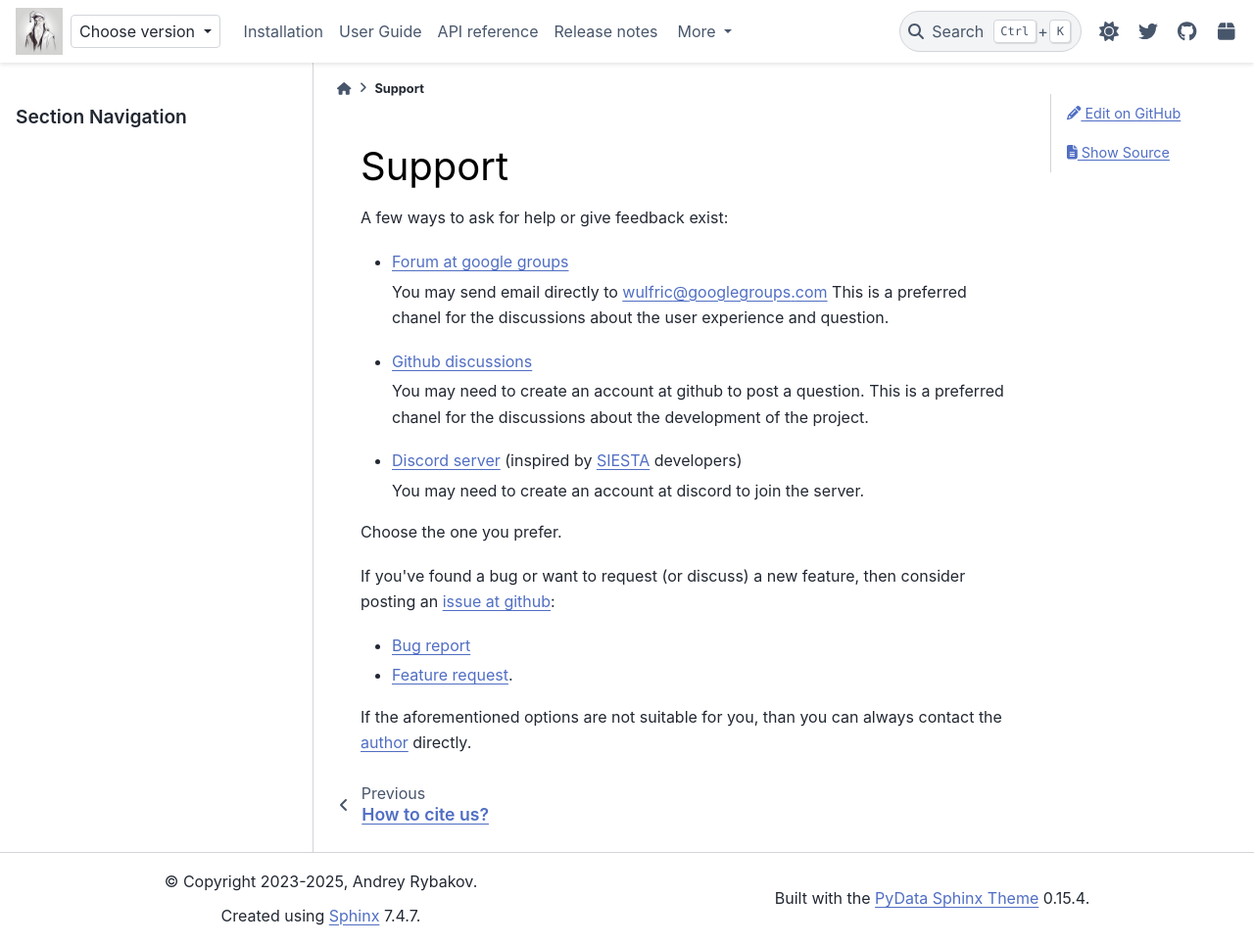
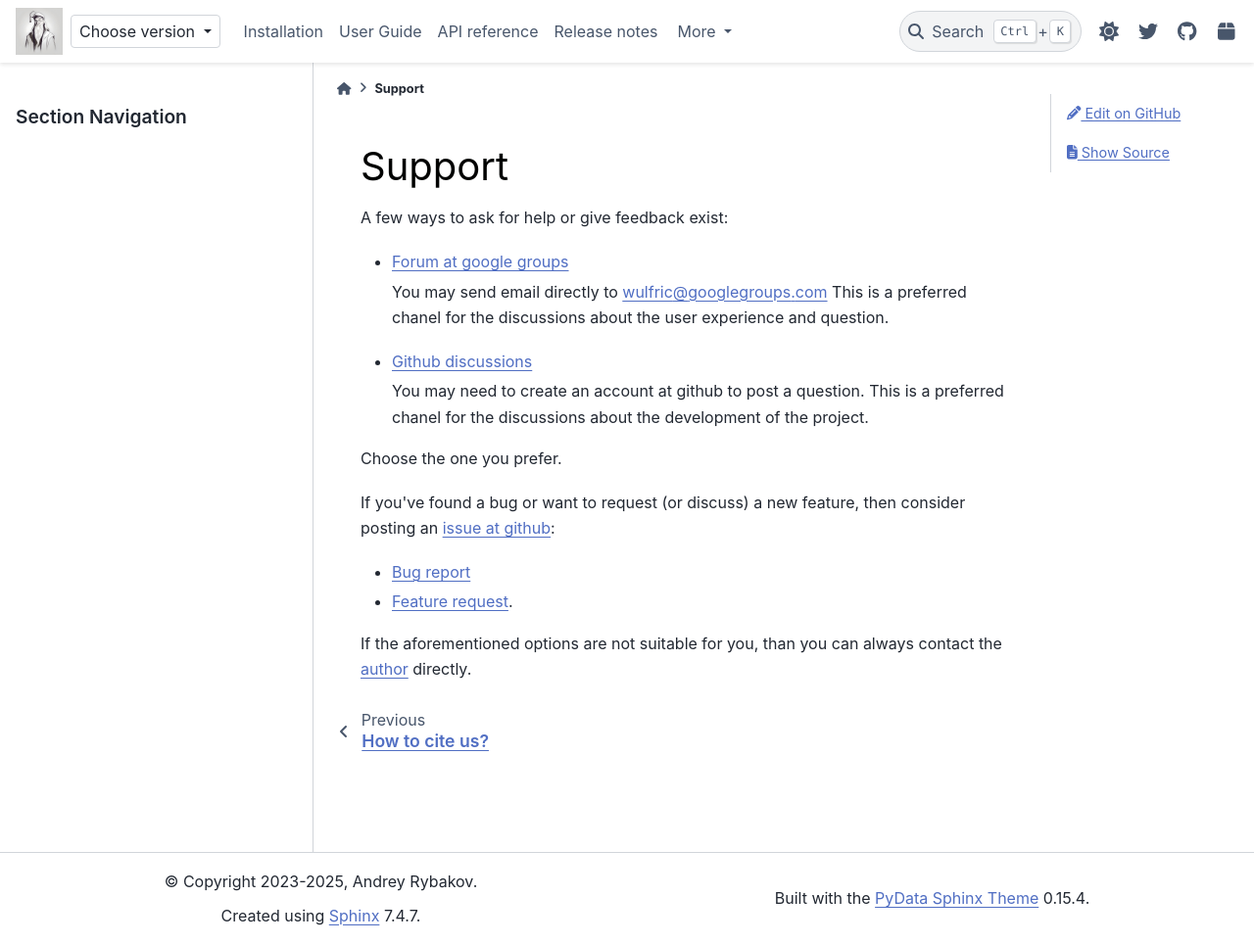
Before and after one commit to adrybakov/wulfric, a Sphinx documentation site: the page built from docs/source/support.rst, in a window 1280 px wide and 964 px high. Shown: the whole window at 98% size. Built offline with Sphinx 7.4.7 and the PyData theme 0.15.4, drawn with Linux system fonts in a browser that asks for light colours; a script that is not in the unit is left out.

Commit message:
Remove discord

```diff
--- a/docs/source/support.rst
+++ b/docs/source/support.rst
@@ -16,10 +16,6 @@ A few ways to ask for help or give feedback exist:
   You may need to create an account at github to post a question.
   This is a preferred chanel for the discussions about the development of the project.
 
-* `Discord server <https://discord.gg/BhkTdVuG>`_ (inspired by |siesta|_ developers)
-
-  You may need to create an account at discord to join the server.
-
 Choose the one you prefer.
 
 If you've found a bug or want to request (or discuss) a new feature,
```
